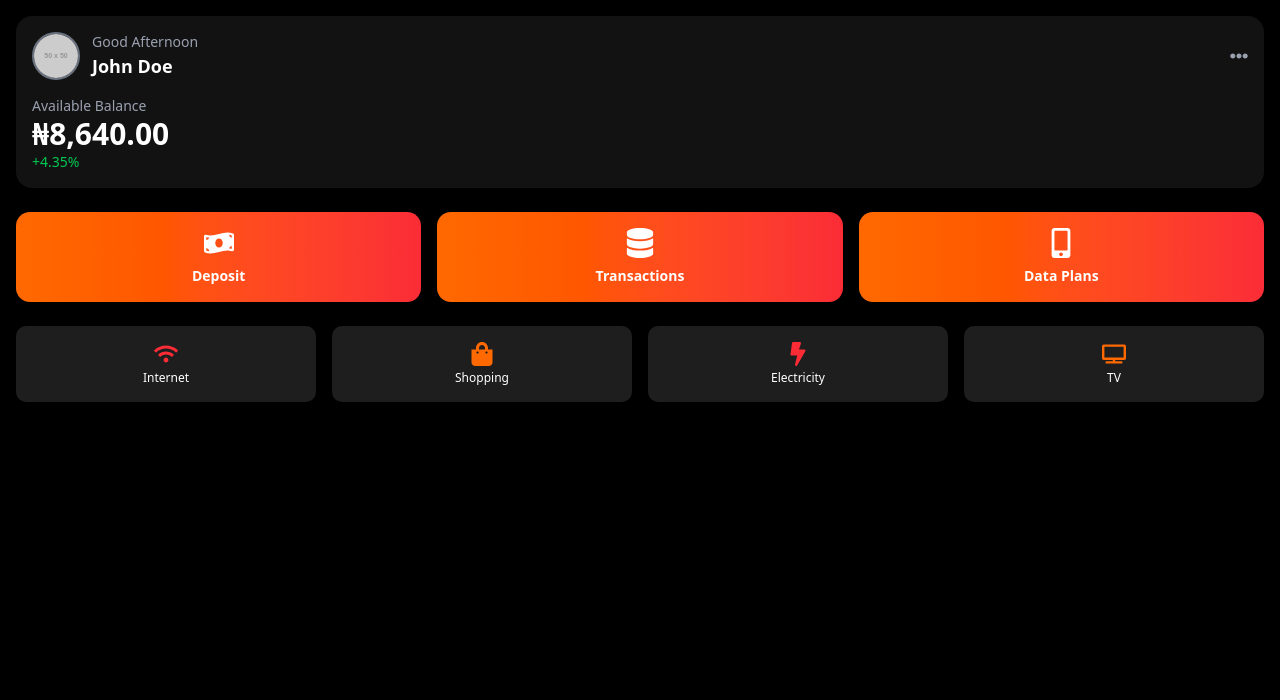
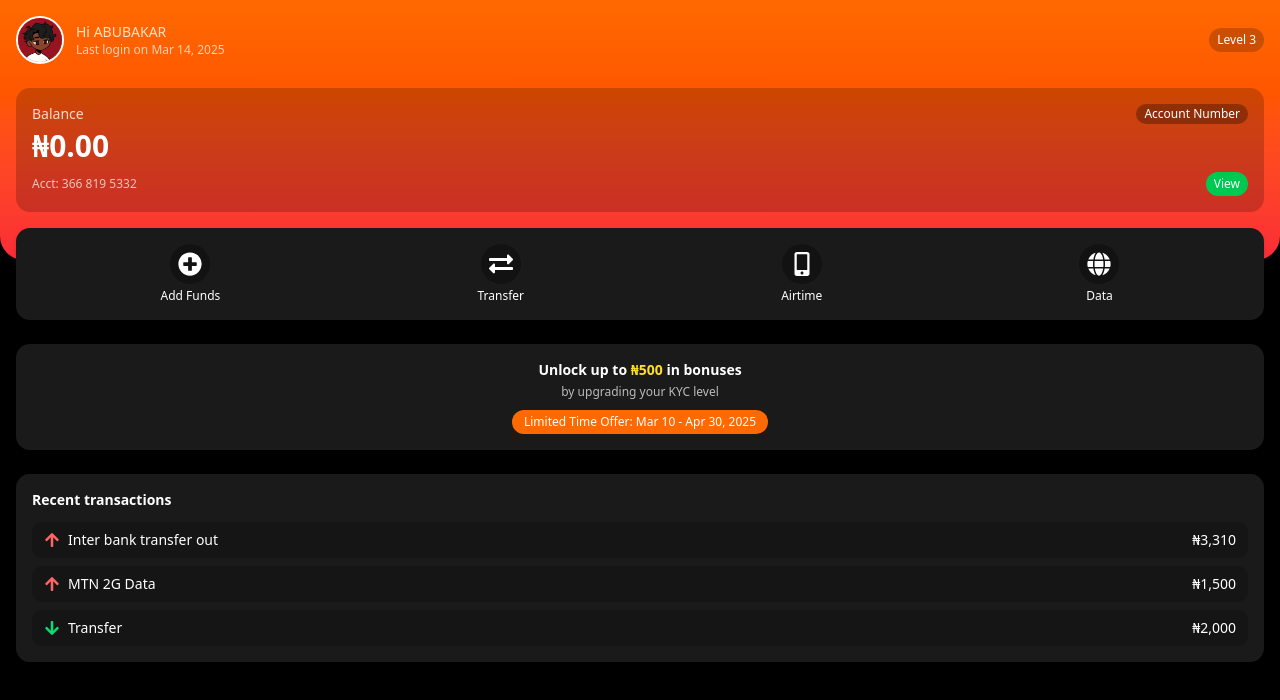
Before and after one commit to Blackscorche/ScorcheData, a React (Vite) app: page /userdashboard in a window 1280 px wide. Shown: the top 700 px of the page. Built offline with nearby package versions, Linux system fonts and the light colour scheme.

Commit message:
Uploading

```diff
--- a/src/UserDashboard.jsx
+++ b/src/UserDashboard.jsx
@@ -1,76 +1,136 @@
 import { useState } from "react";
-import { FaEllipsisH, FaMoneyBillWave, FaDatabase, FaMobileAlt, FaWifi, FaShoppingBag, FaBolt, FaTv } from "react-icons/fa";
+import {
+  FaPlusCircle,     // For "Add Funds"
+  FaExchangeAlt,    // For "Transfer"
+  FaMobileAlt,      // For "Airtime"
+  FaGlobe,          // For "Data"
+  FaArrowUp,        // For a sample transaction icon
+  FaArrowDown,
+} from "react-icons/fa";
+import scorcheLogo from "@/assets/Red.jpeg";
 
 export default function UserDashboard() {
   const [user] = useState({
-    name: "John Doe",
-    balance: "₦8,640.00",
-    percentageChange: "+4.35%",
+    name: "ABUBAKAR",
+    balance: "₦0.00",
+    accountNumber: "366 819 5332",
+    lastLogin: "Mar 14, 2025",
+    level: 3,
   });
 
+  const recentTransactions = [
+    { id: 1, title: "Inter bank transfer out", amount: "₦3,310", type: "out" },
+    { id: 2, title: "MTN 2G Data", amount: "₦1,500", type: "out" },
+    { id: 3, title: "Transfer", amount: "₦2,000", type: "in" },
+  ];
+
   return (
-    <div className="min-h-screen bg-black text-white p-4 space-y-6">
-      {/* Bank Card */}
-      <div className="relative p-4 bg-[#121212] text-white rounded-2xl shadow-lg">
-        {/* Profile & Options */}
-        <div className="flex justify-between items-center">
+    <div className="min-h-screen bg-black text-white">
+      {/* Top Gradient Section */}
+      <div className="p-4 pb-12 bg-gradient-to-b from-orange-500 to-red-500 rounded-b-3xl">
+        {/* Header Row */}
+        <div className="flex items-center justify-between">
           <div className="flex items-center gap-3">
             <img
-              src="https://via.placeholder.com/50" // Replace with real profile image
-              alt="User Profile"
-              className="w-12 h-12 rounded-full border-2 border-gray-500"
+              src={scorcheLogo}
+              alt="User Avatar"
+              className="w-12 h-12 rounded-full border-2 border-white shrink-0"
             />
             <div>
-              <p className="text-sm text-gray-400">Good Afternoon</p>
-              <h2 className="text-lg font-bold">{user.name}</h2>
+              <p className="text-sm text-white/80">Hi {user.name.toUpperCase()}</p>
+              <p className="text-xs text-white/70">Last login on {user.lastLogin}</p>
             </div>
           </div>
-          <FaEllipsisH className="text-gray-400 text-lg" />
+          {/* Level Badge */}
+          <div className="text-center text-xs bg-black/20 px-2 py-1 rounded-full">
+            Level {user.level}
+          </div>
         </div>
 
-        {/* Balance Info */}
-        <div className="mt-4">
-          <p className="text-sm text-gray-400">Available Balance</p>
+        {/* Balance Card */}
+        <div className="mt-6 bg-black/20 p-4 rounded-xl flex flex-col gap-1">
+          <div className="flex items-center justify-between">
+            <p className="text-sm text-white/80">Balance</p>
+            <span className="bg-black/30 text-xs px-2 py-0.5 rounded-full">
+              Account Number
+            </span>
+          </div>
           <h1 className="text-3xl font-bold">{user.balance}</h1>
-          <p className="text-sm text-green-500">{user.percentageChange}</p>
+          <div className="flex items-center justify-between mt-1">
+            <div className="text-xs text-white/70">Acct: {user.accountNumber}</div>
+            <button className="bg-green-500 hover:bg-green-600 text-xs px-2 py-1 rounded-full">
+              View
+            </button>
+          </div>
         </div>
       </div>
 
-      {/* Three Action Cards */}
-      <div className="grid grid-cols-3 gap-4">
-        <div className="p-4 bg-gradient-to-r from-orange-500 to-red-500 text-center rounded-xl shadow-lg">
-          <FaMoneyBillWave className="text-3xl mx-auto" />
-          <p className="text-sm font-semibold mt-2">Deposit</p>
+      {/* Main Content */}
+      <div className="-mt-8 px-4 space-y-6">
+        {/* Action Icons (Add Funds, Transfer, Airtime, Data) */}
+        <div className="bg-[#1A1A1A] p-4 rounded-xl shadow-md flex items-center justify-around">
+          <div className="flex flex-col items-center gap-1">
+            <div className="bg-black/30 p-2 rounded-full">
+              <FaPlusCircle size={24} />
+            </div>
+            <p className="text-xs">Add Funds</p>
+          </div>
+          <div className="flex flex-col items-center gap-1">
+            <div className="bg-black/30 p-2 rounded-full">
+              <FaExchangeAlt size={24} />
+            </div>
+            <p className="text-xs">Transfer</p>
+          </div>
+          <div className="flex flex-col items-center gap-1">
+            <div className="bg-black/30 p-2 rounded-full">
+              <FaMobileAlt size={24} />
+            </div>
+            <p className="text-xs">Airtime</p>
+          </div>
+          <div className="flex flex-col items-center gap-1">
+            <div className="bg-black/30 p-2 rounded-full">
+              <FaGlobe size={24} />
+            </div>
+            <p className="text-xs">Data</p>
+          </div>
         </div>
-        <div className="p-4 bg-gradient-to-r from-orange-500 to-red-500 text-center rounded-xl shadow-lg">
-          <FaDatabase className="text-3xl mx-auto" />
-          <p className="text-sm font-semibold mt-2">Transactions</p>
+
+        {/* Promo Banner */}
+        <div className="bg-[#1A1A1A] p-4 rounded-xl shadow-md text-center">
+          <h2 className="text-sm font-bold mb-1">
+            Unlock up to <span className="text-yellow-300">₦500</span> in bonuses
+          </h2>
+          <p className="text-xs text-white/70 mb-2">
+            by upgrading your KYC level
+          </p>
+          <div className="bg-orange-500 hover:bg-orange-600 text-xs px-3 py-1 inline-block rounded-full">
+            Limited Time Offer: Mar 10 - Apr 30, 2025
+          </div>
         </div>
-        <div className="p-4 bg-gradient-to-r from-orange-500 to-red-500 text-center rounded-xl shadow-lg">
-          <FaMobileAlt className="text-3xl mx-auto" />
-          <p className="text-sm font-semibold mt-2">Data Plans</p>
-        </div>
-      </div>
 
-      {/* Services Section */}
-      <div className="grid grid-cols-4 gap-4 text-center">
-        <div className="p-4 bg-[#1E1E1E] rounded-lg shadow-lg">
-          <FaWifi className="text-2xl mx-auto text-red-500" />
-          <p className="text-xs mt-1">Internet</p>
-        </div>
-        <div className="p-4 bg-[#1E1E1E] rounded-lg shadow-lg">
-          <FaShoppingBag className="text-2xl mx-auto text-orange-500" />
-          <p className="text-xs mt-1">Shopping</p>
-        </div>
-        <div className="p-4 bg-[#1E1E1E] rounded-lg shadow-lg">
-          <FaBolt className="text-2xl mx-auto text-red-500" />
-          <p className="text-xs mt-1">Electricity</p>
-        </div>
-        <div className="p-4 bg-[#1E1E1E] rounded-lg shadow-lg">
-          <FaTv className="text-2xl mx-auto text-orange-500" />
-          <p className="text-xs mt-1">TV</p>
+        {/* Recent Transactions */}
+        <div className="bg-[#1A1A1A] p-4 rounded-xl shadow-md">
+          <h3 className="text-sm font-semibold mb-3">Recent transactions</h3>
+          <div className="space-y-2">
+            {recentTransactions.map((tx) => (
+              <div
+                key={tx.id}
+                className="flex items-center justify-between bg-black/20 rounded-lg px-3 py-2"
+              >
+                <div className="flex items-center gap-2">
+                  {tx.type === "in" ? (
+                    <FaArrowDown className="text-green-400" />
+                  ) : (
+                    <FaArrowUp className="text-red-400" />
+                  )}
+                  <p className="text-xs sm:text-sm">{tx.title}</p>
+                </div>
+                <p className="text-xs sm:text-sm font-medium">{tx.amount}</p>
+              </div>
+            ))}
+          </div>
         </div>
       </div>
     </div>
-  );
+  )
 }
```
